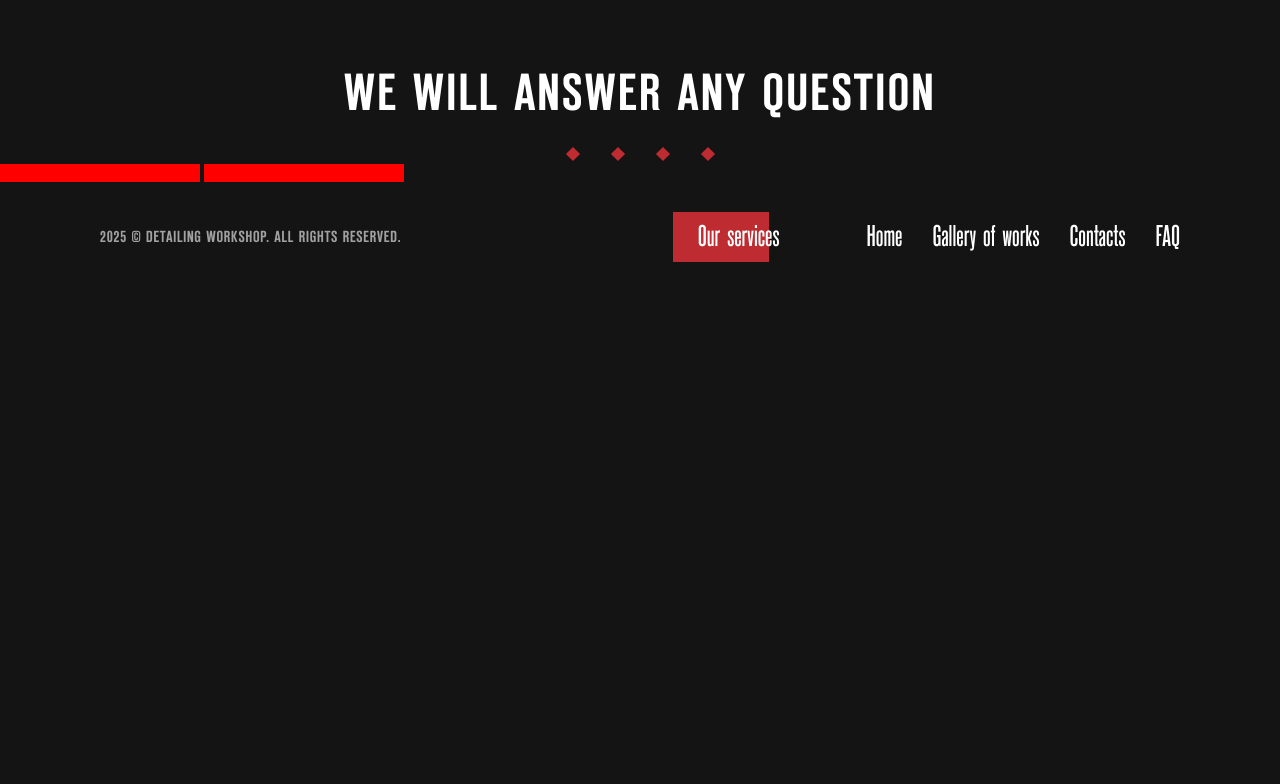
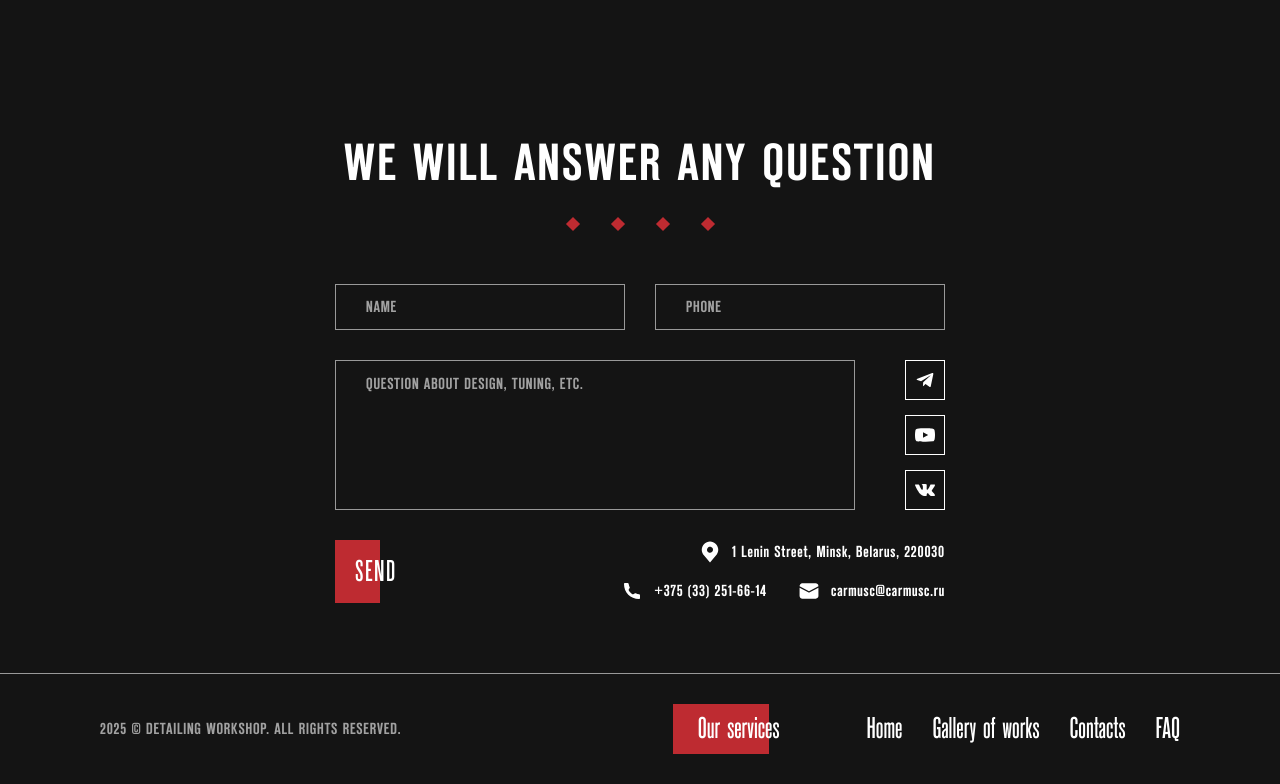
Before and after one commit to damidDD5202/CarMusc, a plain HTML site: page index.html in a window 1280 px wide. Shown: the part 3524-4308 px from the top of the page. Before the commit the page ends 3816 px from the top, so only its background shows below. Drawn offline with Linux system fonts and the light colour scheme; files whose address does not match are found by name.

Commit message:
feat: add section question without adaptive

```diff
--- a/css/components.css
+++ b/css/components.css
@@ -6,6 +6,7 @@
 @import url('../css/components/textSection.css');
 @import url('../css/components/gridWork.css');
 @import url('../css/components/input.css');
+@import url('../css/components/question.css');
 
 .half span{
     transition: width 0.5s ease;
--- a/css/components/footer.css
+++ b/css/components/footer.css
@@ -6,6 +6,7 @@ footer{
     align-items: center;
     width: 100%;
     gap: 30px;
+    border-top: 1px solid var(--background-60);
 }
 
 footer >p{
--- a/css/components/input.css
+++ b/css/components/input.css
@@ -1,8 +1,68 @@
-input{
+input, textarea{
     all: unset;
-    background-color: red
+    max-width: 290px;
+    height: 46px;
+    width: 100%;
+    box-sizing: border-box;
+    padding: 15px 30px;
+    border: 1px solid var(--background-60);
+    transition: all 0.3s ease-out;
+    cursor: pointer;
+
+    font-family: 'GroteskDemi', sans;
+    font-size: 1em;
+    line-height: 1;
+    text-decoration: none;
+    letter-spacing: 0.05em;
+    color: var(--text-color-60);
+    margin: 0;
+    display: flex;
 }
 
-input:focus{
-    background-color: blue;
+input::placeholder, textarea::placeholder{
+    font-family: 'GroteskDemi', sans;
+    font-size: 1em;
+    line-height: 1;
+    text-decoration: none;
+    letter-spacing: 0.05em;
+    color: var(--text-color-60);
+    margin: 0;
 }
+
+input:hover, textarea:hover{
+    background-color: var(--text-background-20);
+}
+
+input:focus, textarea:focus{
+    color: var(--text-background);
+    border: 1px solid var(--help);
+}
+
+input:focus::placeholder, textarea:focus::placeholder{
+    color: var(--text-color);
+}
+
+input.error{
+    background-color: var(--help-20);
+}
+
+textarea.question-box-message{
+    max-width: 520px;
+    min-width: 290px;
+    width: 100%;
+    height: 150px;
+    justify-content: start;
+    resize: none;
+    white-space: pre-wrap;
+    text-align: justify
+}
+
+
+textarea.question-box-message::placeholder{
+    text-align: left;
+    align-items: start;
+}
+
+.question-box >div >textarea::placeholder, .question-box >div >input::placeholder{
+    text-transform: uppercase;
+}
--- a/css/components/question.css
+++ b/css/components/question.css
@@ -6,10 +6,88 @@
 }
 
 .question-box{
-
+    display: flex;
+    flex-direction: column;
+    gap: 30px;
+    width: 100%;
+    align-items: center;
 }
 
 .question-box >div{
     display: flex;
     flex-wrap: wrap;
+    width: 100%;
+    max-width: 610px;
 }
+
+.question-box >div:nth-of-type(1){
+    gap: 30px;
+}
+
+.question-box >div:nth-of-type(2){
+    gap: 30px 50px;
+}
+
+.question-social{
+    display: flex;
+    flex-direction: column;
+    gap: 15px;
+}
+
+.question-social .icon-container{
+    box-sizing: border-box;
+    display: flex;
+    height: 40px;
+    width: 40px;
+    align-items: center;
+    justify-content: center;
+    border: 1px solid var(--help-white);
+    transition: all 0.3s ease-out;
+}
+
+.question-social .icon-container:hover{
+    background-color: var(--text-background-20);
+}
+
+.icon-container >img{
+    height: 20px;
+    width: 20px;
+}
+
+.question-box >div >button{
+    padding: 10px 20px;
+    box-sizing: border-box;
+    display: flex;
+    align-items: center;
+    justify-content: center;
+    position: relative;
+}
+
+.question-box >div >button >p{
+    z-index: 10;
+}
+
+.question-box >div >button >span{
+    width: 55%;
+    background-color: var(--help);
+    position: absolute;
+    display: flex;
+    height: 100%;
+    z-index: 5;
+    left: 0;
+}
+
+.question-contact{
+    display: flex;
+    flex-wrap: wrap;
+    width: 345px;
+    justify-content: flex-end;
+    gap: 15px 30px;
+    margin-left: auto;
+}
+
+.question-contact >span{
+    display: flex;
+    align-items: center;
+    gap: 10px;
+}
--- a/css/variable.css
+++ b/css/variable.css
@@ -3,6 +3,7 @@
 
     --background: #141414;
     --text-background: #FFFFFF;
+    --background-60: #999999;
     --text-background-20: #ffffff33;
     --text-color: #ffffff;
     --text-color-80: #ffffffcc;
--- a/index.html
+++ b/index.html
@@ -99,11 +99,40 @@
             </div>
             <div class="question-box">
                 <div>
-                    <input type="text">
-                    <input type="text">
+                    <input type="text" placeholder="name">
+                    <input type="text" placeholder="phone">
                 </div>
                 <div>
-
+                    <textarea class="question-box-message" placeholder="Question about design, tuning, etc."></textarea>
+                    <div class="question-social">
+                        <a href="" class="icon-container">
+                            <img src="./assets/icons/telegram.svg" alt="">
+                        </a>
+                        <a href="" class="icon-container">
+                            <img src="./assets/icons/youtube.svg" alt="">
+                        </a>
+                        <a href="" class="icon-container">
+                            <img src="./assets/icons/vk.svg" alt="">
+                        </a>
+                    </div>
+                    <button class="half">
+                        <p class="text-medium-30-l5" data-i18n="prev.button">SEND</p>
+                        <span></span>
+                    </button>
+                    <div class="question-contact">
+                        <span>
+                            <img src="./assets/icons/place.svg" alt="">
+                            <p class="text-demi-s16-l5">1 Lenin Street, Minsk, Belarus, 220030</p>
+                        </span>
+                        <span>
+                            <img src="./assets/icons/phone.svg" alt="">
+                            <p class="text-demi-s16-l5">+375 (33) 251-66-14</p>
+                        </span>
+                        <span>
+                            <img src="./assets/icons/pochta.svg" alt="">
+                            <p class="text-demi-s16-l5">carmusc@carmusc.ru</p>
+                        </span>
+                    </div>
                 </div>
             </div>
         </section>
```
Also changed, not shown: assets/icons/phone.svg (added), assets/icons/place.svg (added), assets/icons/pochta.svg (added), assets/icons/telegram.svg (added), assets/icons/vk.svg (added), assets/icons/youtube.svg (added).
